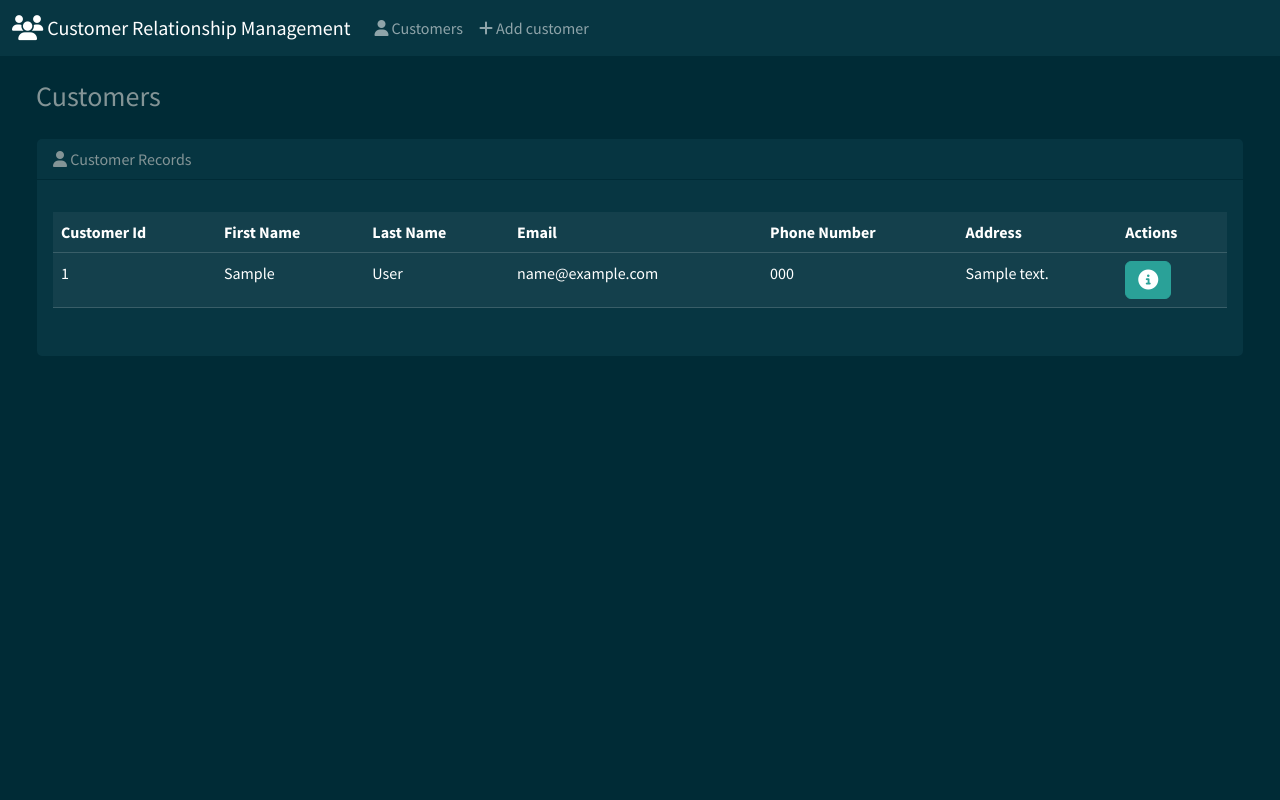
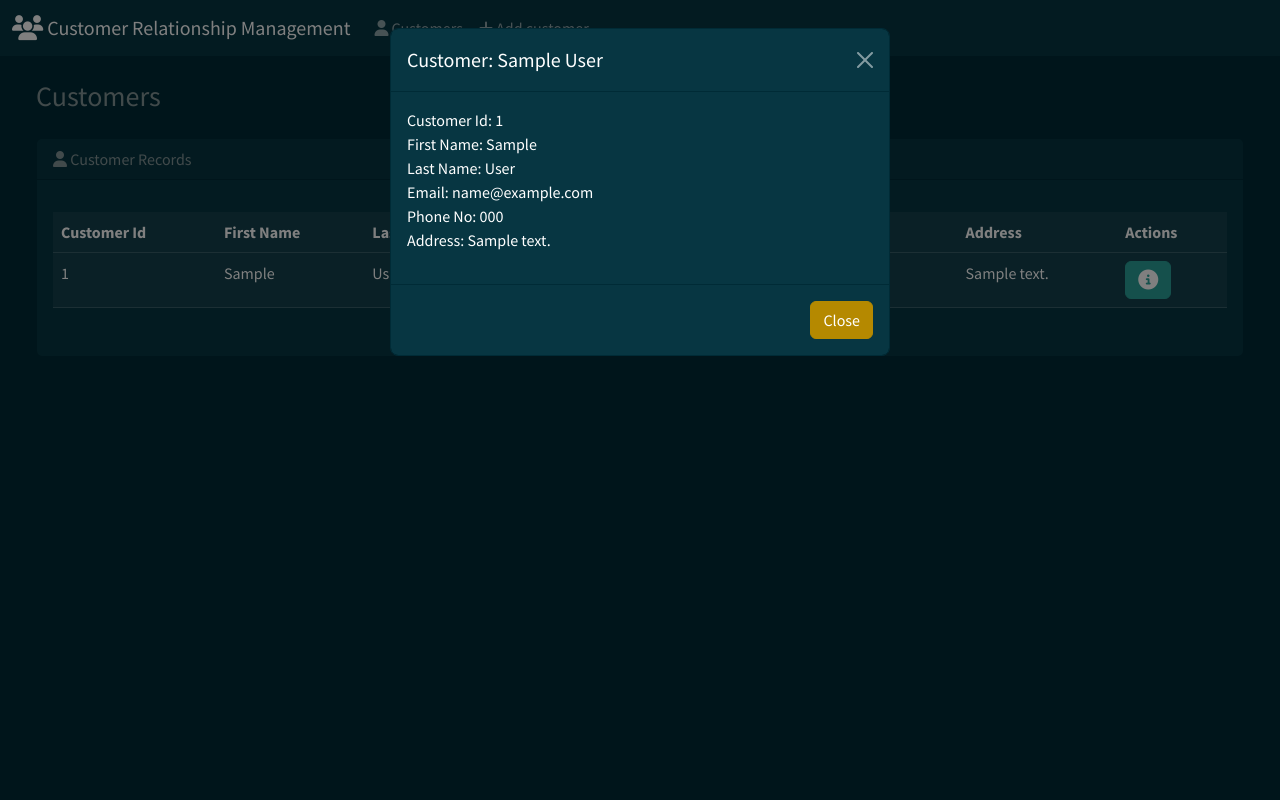
Before and after one commit to Tharun1718/crm_app, a Django app: page / in a window 1280 px wide, after a click that opens the changed part. Run offline with Django 5.2, Linux system fonts and the light colour scheme; tables that the repository leaves empty hold one stand-in row (values such as "Sample post"); some libraries are stand-ins or nearby versions.

```diff
--- a/crm/templates/crm/base.html
+++ b/crm/templates/crm/base.html
@@ -9,7 +9,7 @@
         <body class="d-flex flex-column min-vh-100">
             <nav class="navbar navbar-expand-lg bg-dark" data-bs-theme="dark">
                 <div class="container-fluid">
-                  <a class="navbar-brand" href="#"><i class="fa-solid fa-users fa-lg"></i> Customer Relationship Management</a>
+                  <a class="navbar-brand" href="{% url 'index' %}"><i class="fa-solid fa-users fa-lg"></i> Customer Relationship Management</a>
                   <button class="navbar-toggler" type="button" data-bs-toggle="collapse" data-bs-target="#navbarColor02" aria-controls="navbarColor02" aria-expanded="false" aria-label="Toggle navigation">
                     <span class="navbar-toggler-icon"></span>
                   </button>
@@ -21,10 +21,10 @@
                         </a>
                       </li> -->
                       <li class="nav-item">
-                        <a class="nav-link" href="#"><i class="fa-solid fa-user"></i> Customers</a>
+                        <a class="nav-link" href="{% url 'index' %}"><i class="fa-solid fa-user"></i> Customers</a>
                       </li>
                       <li class="nav-item">
-                        <a class="nav-link" href="#"><i class="fa-solid fa-plus"></i> Add customer</a>
+                        <a class="nav-link" href="{% url 'add' %}"><i class="fa-solid fa-plus"></i> Add customer</a>
                       </li>
                     </ul>
                   </div>
--- a/crm/templates/crm/index.html
+++ b/crm/templates/crm/index.html
@@ -1,4 +1,4 @@
-{% extends "crm/base.html" %}
+{% extends "crm\base.html" %}
 
 {% block body %}
               <h3 class="m-4">Customers</h3>
@@ -37,7 +37,7 @@
                                       <td>{{ customer.address }}</td>
                                       <td>
                                         <button type="button" class="btn btn-success me-1" href="{% url 'view_customer' customer.id %}"
-                                      data-bs-toggle="modl" data-bs-target="#myModel{{customer.id}}"><i class="fa-solid fa-circle-info fa-lg"></i>
+                                      data-bs-toggle="modal" data-bs-target="#myModel{{customer.id}}"><i class="fa-solid fa-circle-info fa-lg"></i>
                                       </button>
 
                                       <div class="modal" id="myModel{{customer.id}}" tabindex="-1" aria-labelledby="myModelLabel1" aria-hidden="true">
--- a/crm/views.py
+++ b/crm/views.py
@@ -1,10 +1,11 @@
 from django.shortcuts import render
 from django.http import HttpResponseRedirect
 from django.urls import reverse
+
 from .models import Customer
 from .forms import CustomerForm
 
-# Create your views here.
+
 def index(request):
     return render(request, 'crm/index.html',{
         'customers': Customer.objects.all()
@@ -34,12 +35,12 @@ def add(request):
             address = new_address
         )
         new_customer.save()
-        return render(request, 'crm\add.html', {
+        return render(request, 'crm/add.html', {
             'form': CustomerForm(),
             'success': True
         })
     else:
         form = CustomerForm()
-    return render(request, 'crm\add.html',{
+    return render(request, 'crm/add.html',{
         'form': CustomerForm()
     })
```
Also changed, not shown: crm/templates/crm/add.html (+29 -1 lines).
